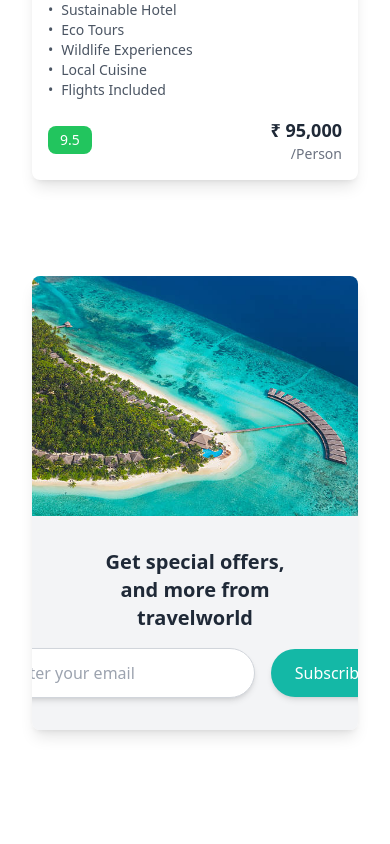
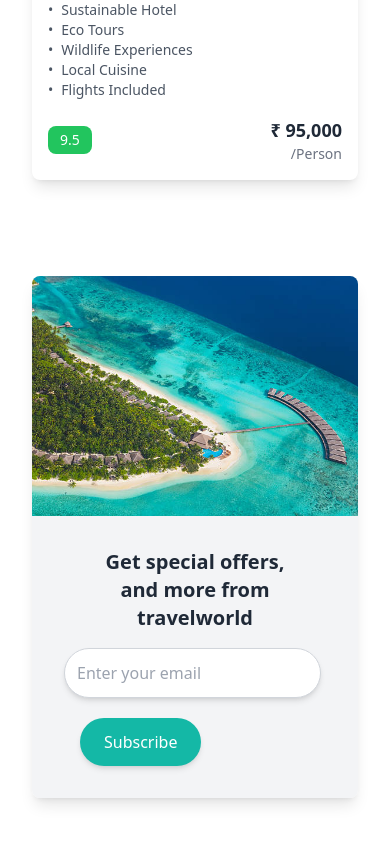
Before and after one commit to Jeelgor/Tours_Travel, a React (Vite) app: page /homepage in a window 390 px wide. Shown: the part 6291-7135 px from the top of the page. Built offline with nearby package versions, Linux system fonts and the light colour scheme.

Commit message:
design change

```diff
--- a/package.json
+++ b/package.json
@@ -10,15 +10,13 @@
     "preview": "vite preview"
   },
   "dependencies": {
-
-    "@react-icons/all-files": "^4.1.0",
-
     "@fortawesome/fontawesome-svg-core": "^6.6.0",
     "@fortawesome/free-solid-svg-icons": "^6.6.0",
     "@fortawesome/react-fontawesome": "^0.2.2",
-
+    "@react-icons/all-files": "^4.1.0",
     "axios": "^1.7.7",
     "cors": "^2.8.5",
+    "fortawesome": "^0.0.1-security",
     "react": "^18.3.1",
     "react-dom": "^18.3.1",
     "react-icons": "^5.3.0",
--- a/src/App.jsx
+++ b/src/App.jsx
@@ -7,7 +7,7 @@ import OtpVerification from "./Authentication/OtpVerification";
 import Homepage from "./pages/Homepage";
 import HomPageData from "./Admin/HomePageData";
 import TourPackages from "./pages/TourPackages";
-import Navbar from "./component/Navbar";
+import Navbar from "./components/NavBar";
 
 // import HomPageData from "./Admin/HomePageData";
 import NavBar from "./components/NavBar";
--- a/src/components/NavBar.jsx
+++ b/src/components/NavBar.jsx
@@ -1,7 +1,7 @@
 import React, { useState } from 'react'
 import { assets } from '../assets/asset'
 import { NavLink, useNavigate } from 'react-router-dom'
-import { faXmark, faBars, faL } from '@fortawesome/free-solid-svg-icons';
+import { faXmark, faBars, } from '@fortawesome/free-solid-svg-icons';
 import { FontAwesomeIcon } from '@fortawesome/react-fontawesome';
 
 const NavBar = () => {
--- a/src/components/SubscribeBanner.jsx
+++ b/src/components/SubscribeBanner.jsx
@@ -25,13 +25,13 @@ const SubscribeBanner = () => {
           </h2>
 
           {/* Input & Button */}
-          <div className="flex w-full justify-center items-center space-x-4">
+          <div className="md:flex w-full justify-center items-center space-x-4">
             <input
               type="email"
               placeholder="Enter your email"
               className="flex-grow p-3 rounded-full shadow-md border border-gray-300 focus:outline-none focus:ring-2 focus:ring-blue-400"
             />
-            <button className="bg-teal-500 text-white px-6 py-3 rounded-full font-medium shadow-md hover:bg-teal-600 transition">
+            <button className="mt-5 md:mt-0 bg-teal-500 text-white px-6 py-3 rounded-full font-medium shadow-md hover:bg-teal-600 transition">
               Subscribe
             </button>
           </div>
--- /dev/null
+++ b/src/components/package-detail.jsx
@@ -0,0 +1,9 @@
+import React from 'react'
+
+const packagedetail = () => {
+    return (
+        <div>packagedetail</div>
+    )
+}
+
+export default packagedetail
--- a/src/pages/PackageDetail.jsx
+++ b/src/pages/PackageDetail.jsx
@@ -3,7 +3,7 @@ import React from 'react'
 const PackageDetail = () => {
   return (
     <div>
-
+        <h2>Hello</h2>
     </div>
   )
 }
--- a/src/pages/TourPackages.jsx
+++ b/src/pages/TourPackages.jsx
@@ -1,5 +1,5 @@
 import { React, Image } from 'react';
-import Navbar from '../component/Navbar';
+import Navbar from '../components/NavBar';
 import { CiLocationOn } from "react-icons/ci";
 import { SlCalender } from "react-icons/sl";
 import { GoPeople } from "react-icons/go";
```
Also changed, not shown: 1 other file (tests, documents, lock files or other folders).
